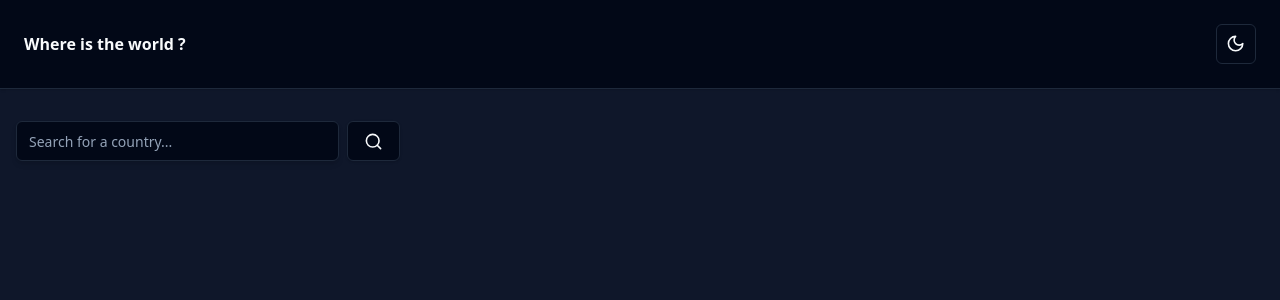
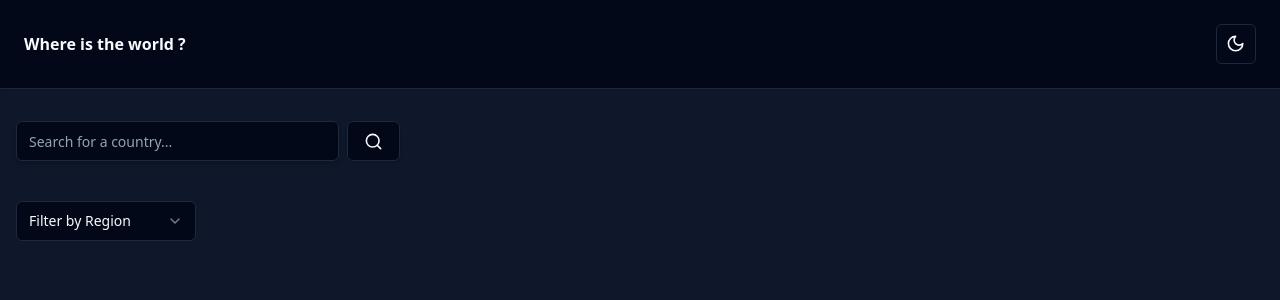
Before and after one commit to maxdnc/Countries-API-REST, a React (Vite) app: page / in a window 1280 px wide. Shown: the top 300 px of the page. Built offline with nearby package versions, Linux system fonts and the light colour scheme.

Commit message:
♻️  Add SearchForm and FilterForm to Home

```diff
--- a/src/pages/Home.tsx
+++ b/src/pages/Home.tsx
@@ -1,26 +1,12 @@
 // component
-import { Button } from '@/components/ui/button';
-import { Input } from '@/components/ui/input';
-
-// Icon
-import { Search } from 'lucide-react';
+import FilterForm from "@/components/FilterForm";
+import SearchForm from "@/components/SearchForm";
 
 export default function Home() {
   return (
-    <div>
-      <div className="flex w-full max-w-sm items-center space-x-2">
-        <Input
-          type="text"
-          placeholder="Search for a country..."
-          className="shadow-md"
-        />
-        <Button type="submit" variant="outline" className="shadow ">
-          <span>
-            <Search size={19} />
-          </span>
-          <span className="sr-only">Search</span>
-        </Button>
-      </div>
+    <div className="flex flex-col gap-10">
+      <SearchForm />
+      <FilterForm />
     </div>
   );
 }
```
